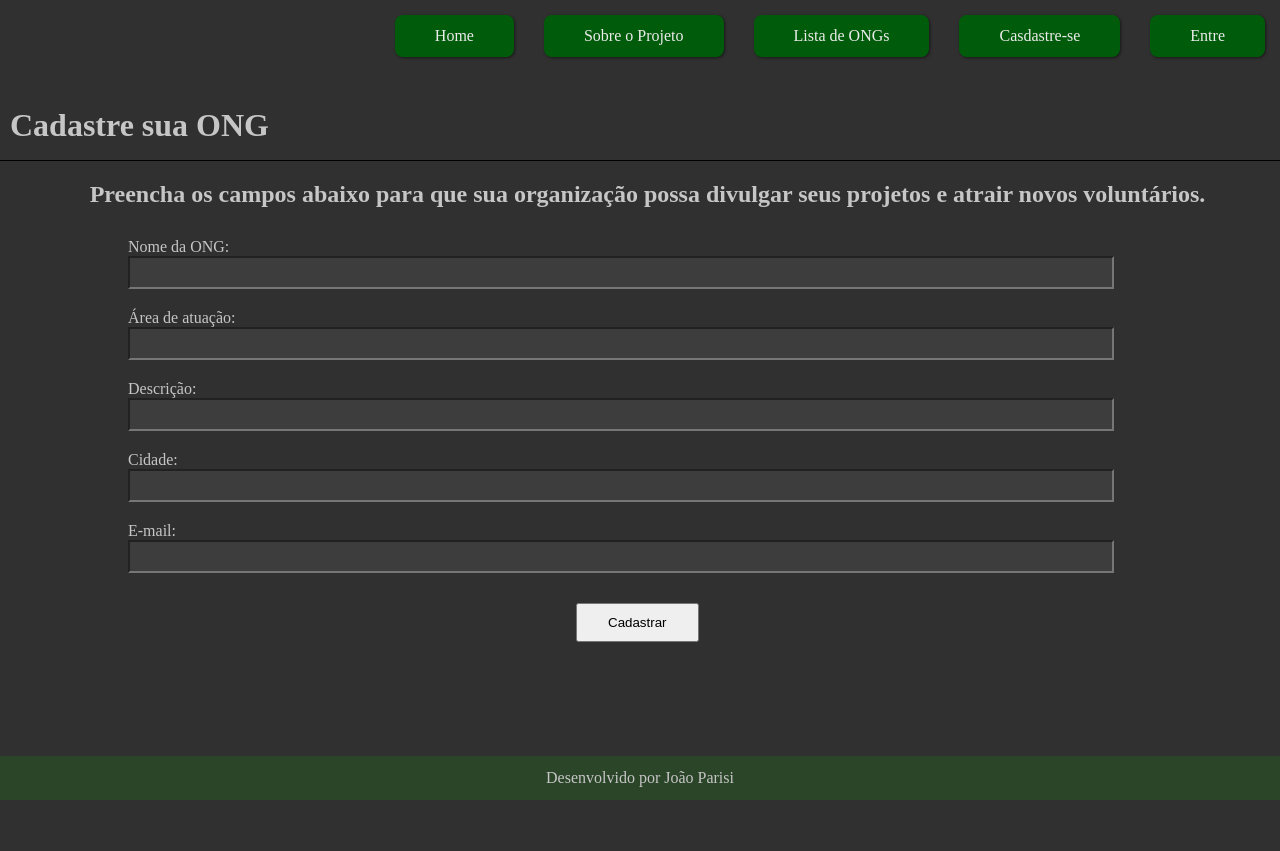
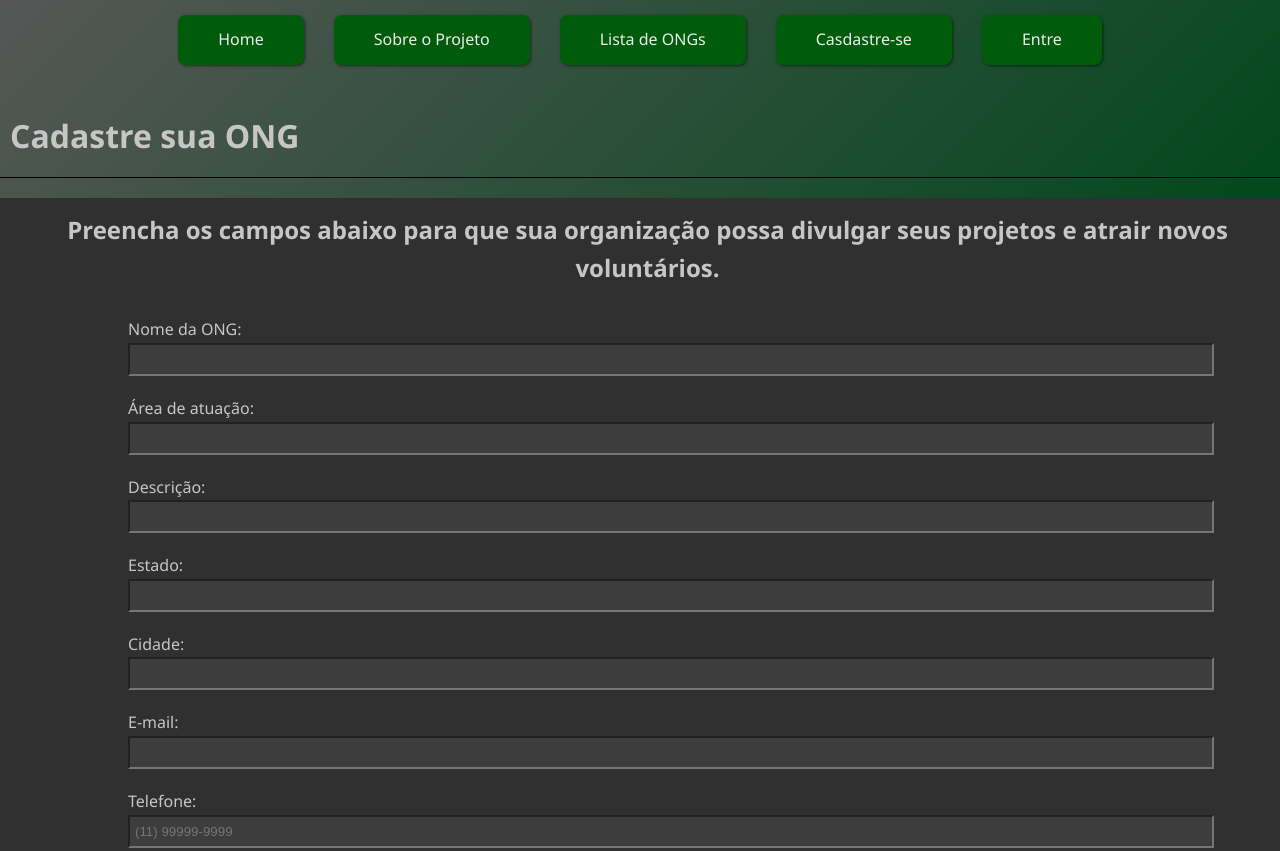
Before and after one commit to JoaoParisi/projeto-ongs, a plain HTML site: page cadastro.html in a window 1280 px wide. Shown: the top 851 px of the page. Before the commit the page ends 800 px from the top, so only its background shows below. Drawn offline with Linux system fonts and the light colour scheme.

Commit message:
Mudando a cor, e varias outras auteracoes

```diff
--- a/cadastro.html
+++ b/cadastro.html
@@ -27,44 +27,54 @@
     <main>
 
         <section class="apresentacao">
-            <h2 class="subtitulo__cadastro">Preencha os campos abaixo para que sua organização possa divulgar seus projetos e atrair novos voluntários.</h2>
+            <h2 id="subtitulo__cadastro">Preencha os campos abaixo para que sua organização possa divulgar seus projetos e atrair novos voluntários.</h2>
 
-            <form class="formulario__cadastro">
+            <form id="formulario__cadastro" onsubmit="handleSubmit(event)">
                 <div>
                     <legend>Nome da ONG:</legend>
                     <label for="nome"></label>
-                    <input type="text" id="nome" required>
+                    <input type="text" id="nome" name="nome" required>
                 </div>
                 <div>
                     <legend>Área de atuação:</legend>
                     <label for="area"></label>
-                    <input type="text" id="area" required>
+                    <input type="text" id="area" name="area" required>
                 </div>
                 <div>
                     <legend>Descrição:</legend>
                     <label for="descricao"></label>
-                    <input type="text" id="descricao" required>
+                    <input type="text" id="descricao" name="descricao" required>
+                </div>
+                <div>
+                    <legend>Estado:</legend>
+                    <label for="estado"></label>
+                    <input type="text" id="estado" name="estado" required>
                 </div>
                 <div>
                     <legend>Cidade:</legend>
                     <label for="cidade"></label>
-                    <input type="text" id="cidade" required>
+                    <input type="text" id="cidade" name="cidade" required>
                 </div>
                 <div>
                     <legend>E-mail:</legend>
                     <label for="email"></label>
-                    <input type="text" id="email" required>
+                    <input type="text" id="email" name="email" required>
+                </div>
+                <div>
+                    <legend>Telefone:</legend>
+                    <label for="telefone"></label>
+                    <input type="number" id="telefone" placeholder="(11) 99999-9999" name="telefone" min="18" required>
                 </div>
             </form>
 
             <div>
                 <button class="botao">Cadastrar</button>
             </div>
-
         </section>
     </main>
 
-    <footer class="rodape">
+    <footer id="rodape">
         <p>Desenvolvido por João Parisi</p>
-    </footer></body>
+    </footer>
+</body>
 </html>
--- a/styles/cadastro.css
+++ b/styles/cadastro.css
@@ -9,23 +9,33 @@ fieldset{
     gap: 30px;
 }
 
-.subtitulo__cadastro {
+#subtitulo__cadastro {
     text-align: center;
 }
 
-.formulario__cadastro {
+#formulario__cadastro {
     display: flex;
     flex-direction: column;
     gap: 20px;
     margin-left: 10%;
 }
 
+#formulario__entre {
+    display: flex;
+    flex-direction: column;
+    gap: 20px;
+    margin-left: 10%;
+    margin-top: 1%;
+}
+
 input {
-    padding: 7px 800px 7px 5px;
+    padding: 7px 900px 7px 5px;
     background-color: rgb(61, 61, 61);
+    color: rgb(252, 252, 252);
 }
 
 .botao {
     padding: 10px 30px;
     margin: 0px 45%;
+    background-color: rgb(35, 173, 65);
 }
--- a/styles/style.css
+++ b/styles/style.css
@@ -11,6 +11,7 @@
 * {
     margin: 0;
     padding: 0;
+    box-sizing: border-box;
 }
 
 body {
@@ -20,6 +21,8 @@ body {
     flex-direction: column;
     background-color: var(--cor--fundo);
     color: var(--cor--letras);
+    font-family: 'Segoe UI', Tahoma, Geneva, Verdana, sans-serif;
+    line-height: 1.6;
 }
 
 main {
@@ -29,12 +32,19 @@ main {
 .cabecalho {
     display: flex;
     flex-direction: column;
-    gap: 25px
+    justify-content: space-between;
+    background: linear-gradient(135deg, #565756 0%, #02481d 100%);
+    width: 100%;
+    top: 0;
+    z-index: 1000;
+    gap: 20px;
+    /* position: fixed; */
 }
 
 .cabecalho__navegacao {
     display: flex;
-    justify-content: flex-end;
+    justify-content: center;
+
 }
 
 .cabecalho__menu {
@@ -44,6 +54,7 @@ main {
 }
 
 .cabecalho__navegacao__link {
+    font-weight: 500;
     text-decoration: none;
     padding: 12px 40px;
     border-radius: 8px;
@@ -65,6 +76,7 @@ h1 {
 
 h2 {
     margin-left: 15px;
+    margin-top: 1%;
 }
 
 .apresentacao__paragrafo {
@@ -83,7 +95,7 @@ h2 {
     color: rgb(4, 198, 75);
 }
 
-.rodape {
+#rodape {
     text-align: center;
     padding: 1%;
     background-color: rgb(43, 69, 40);
```
Also changed, not shown: ONGs.html (+1 -1 lines), aboutme.html (+1 -1 lines), entre.html (+21 -2 lines), index.html (+2 -2 lines), js/index.js (added).
